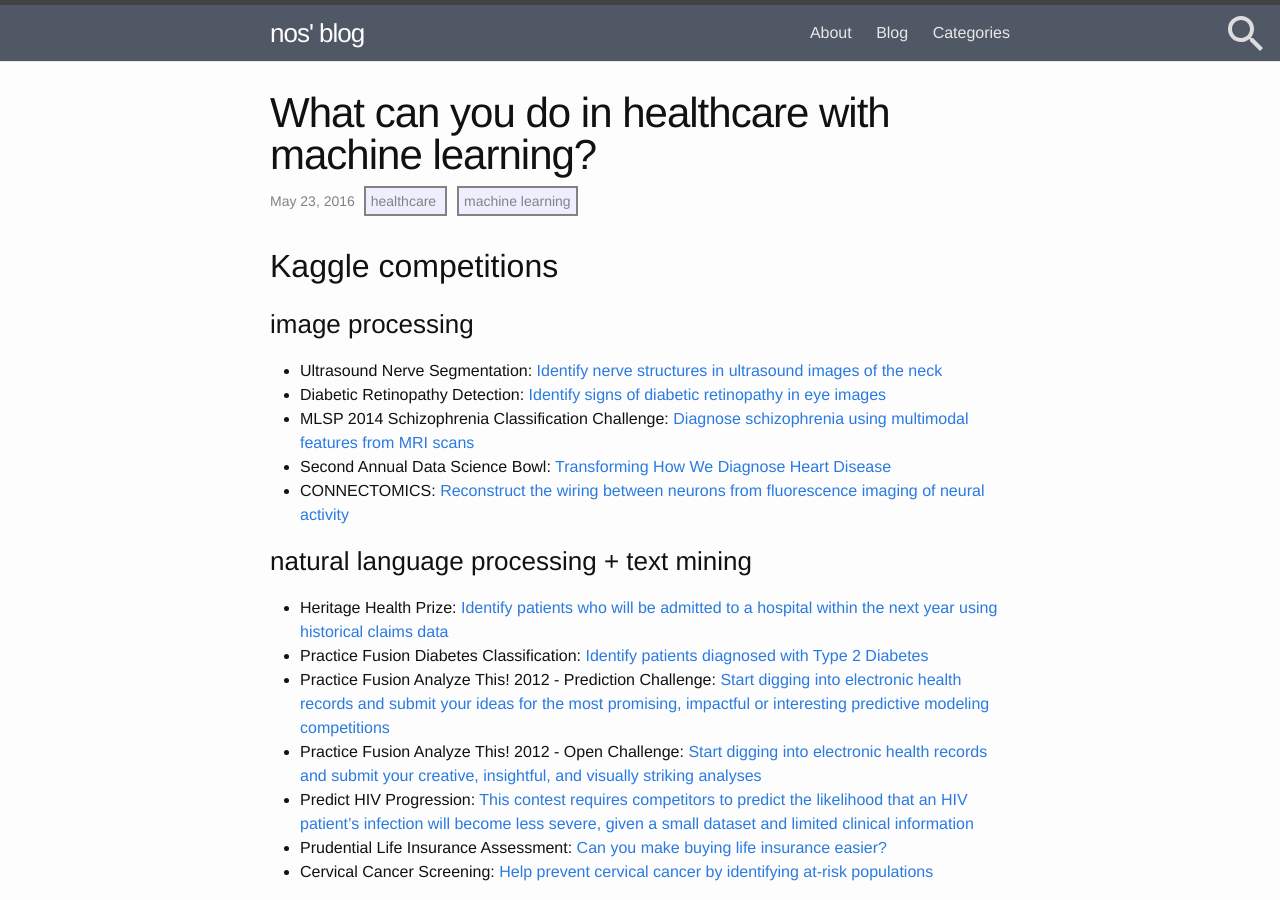
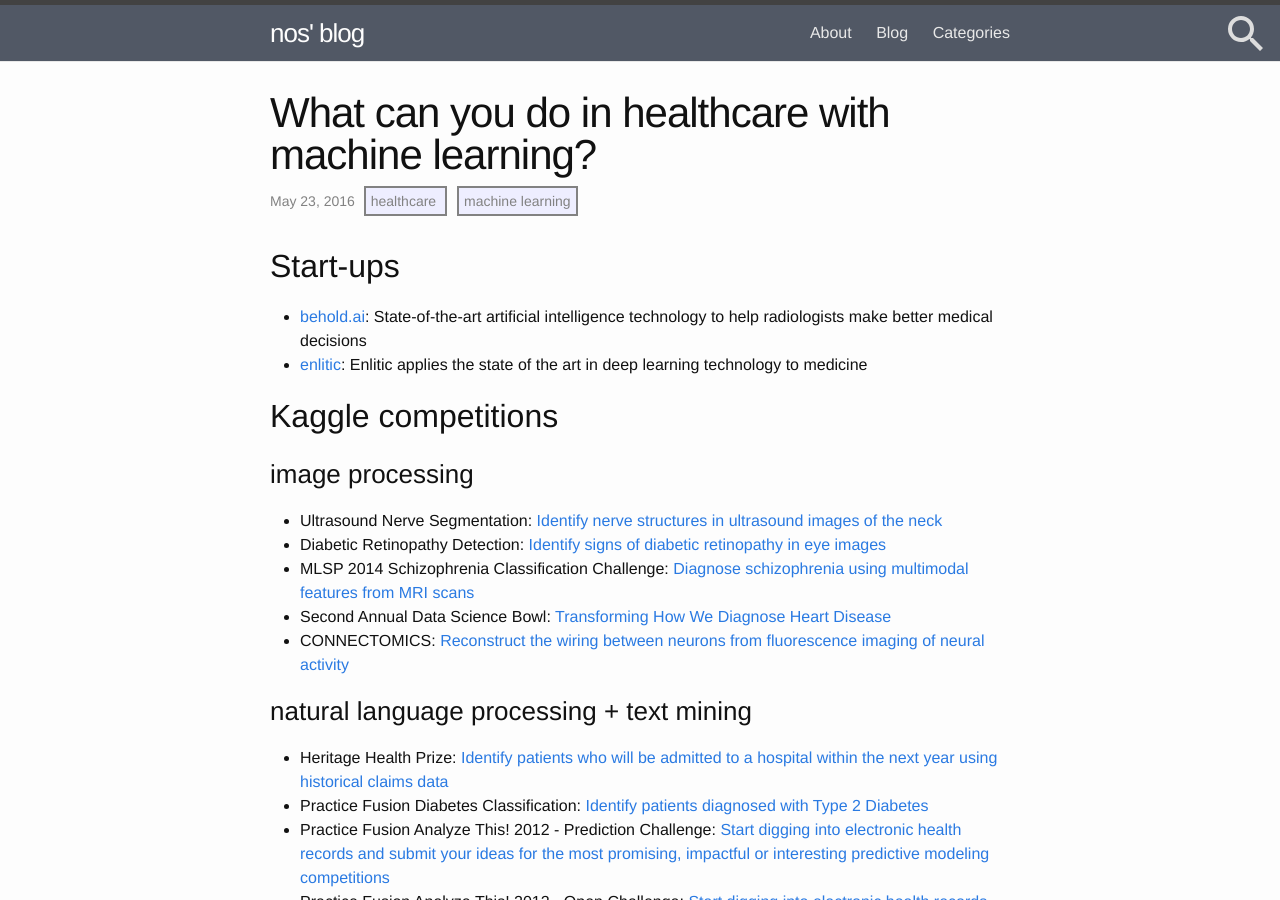
Before and after one commit to nosarthur/nosarthur.github.io, a Jekyll site: the page built from _posts/2016-05-22-healthcare-machine-learning.md, in a window 1280 px wide and 900 px high. Built offline with Jekyll 4.4.1, drawn with Linux system fonts in a browser that asks for light colours; comment, search, counter and statistics services are not loaded.

Commit message:
add content

```diff
--- a/_posts/2016-05-22-healthcare-machine-learning.md
+++ b/_posts/2016-05-22-healthcare-machine-learning.md
@@ -4,9 +4,14 @@
 date:   2016-05-22 23:43:08 -0400
 categories: [machine learning]
 comments: true
-description: Here I listed all the Kaggle competitions on healthcare problems.
+description: A list of what others are doing
 tags: [healthcare, machine learning]
 ---
+## Start-ups
+
+* [behold.ai][behold]:  State-of-the-art artificial intelligence technology to help radiologists make better medical decisions
+* [enlitic][enlitic]: Enlitic applies the state of the art in deep learning technology to medicine
+
 ## Kaggle competitions
 
 ### image processing
@@ -64,3 +69,5 @@
 [chemical]: https://www.kaggle.com/c/bioresponse
 [flu]: https://www.kaggle.com/c/genentech-flu-forecasting
 [prescription]: https://www.kaggle.com/c/RxVolumePrediction
+[behold]: http://behold.ai/
+[enlitic]: http://www.enlitic.com/
```
